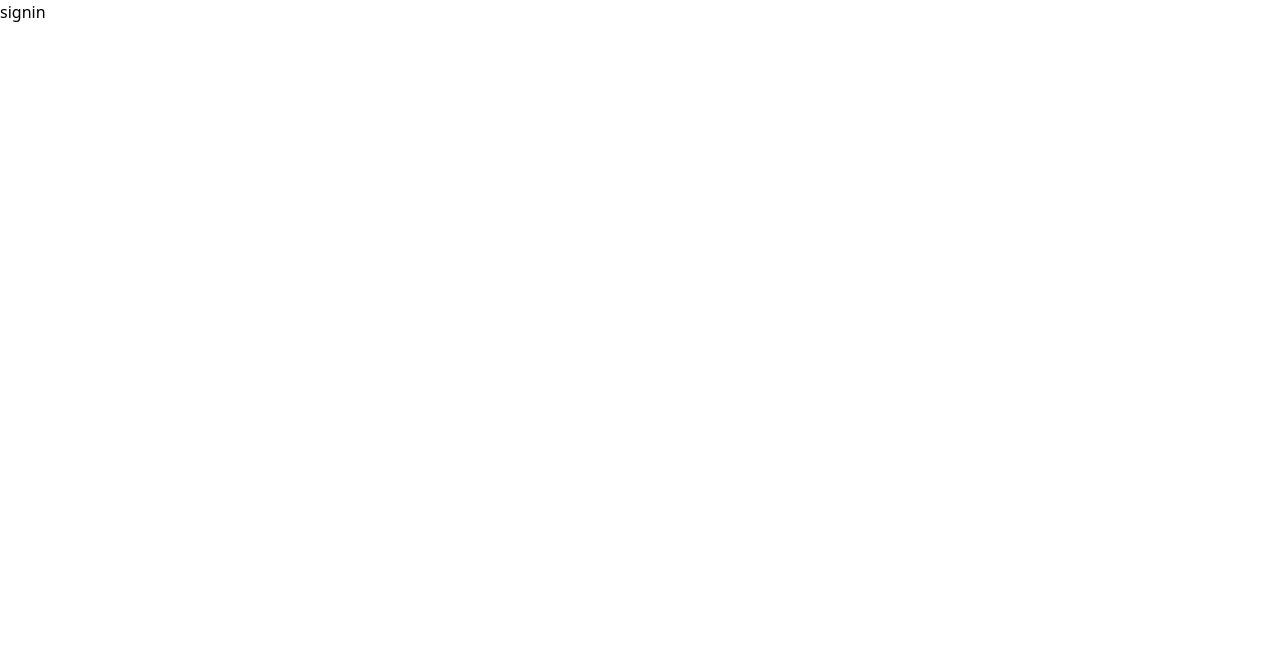
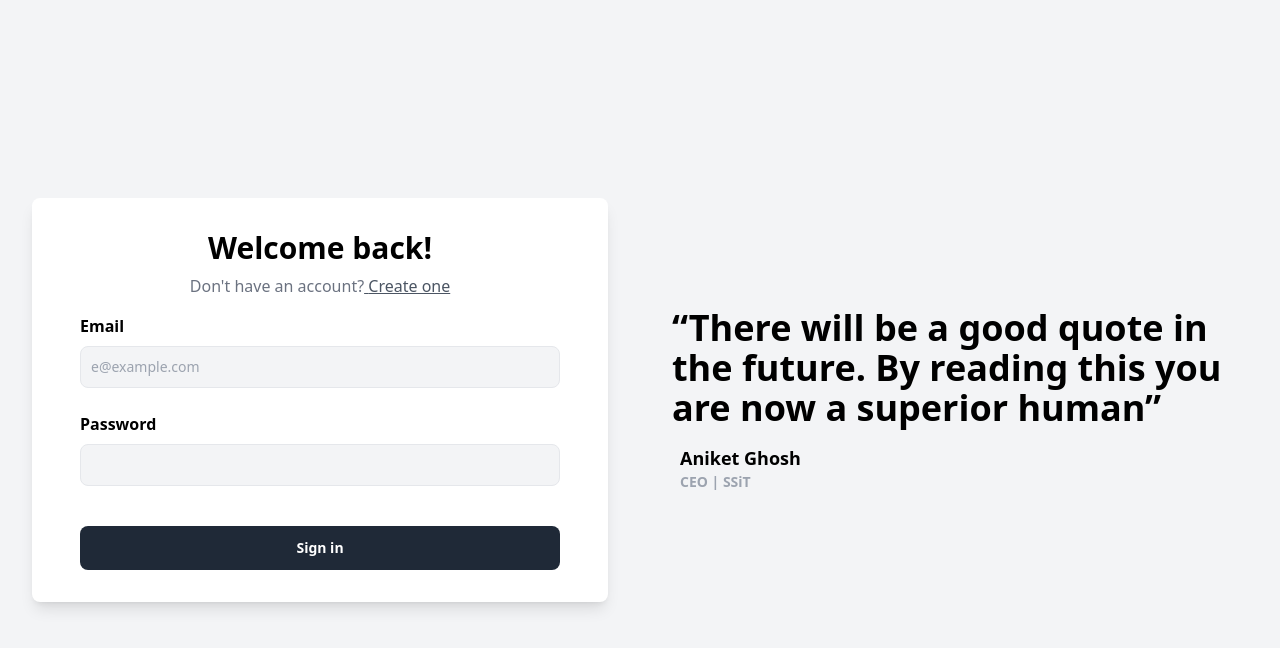
Before and after one commit to aniketh3014/Circuit-Stream, a React (Vite) app in the folder frontend/: page /signin in a window 1280 px wide. Shown: the top 648 px of the page. Built offline with nearby package versions, Linux system fonts and the light colour scheme.

Commit message:
implimented the signin page and improved both page styling

```diff
--- a/frontend/src/components/Auth.tsx
+++ b/frontend/src/components/Auth.tsx
@@ -3,7 +3,7 @@ import { SignupType } from "@aniketh3014/bolg-common/dist/index"
 import { useState } from "react";
 import { AuthInput } from "./AuthInputs"
 
-export const Auth = ({type}: {type: "signin | signup"}) => {
+export const Auth = ({type}: { type: "signup" | "signin" }) => {
 
     const [text, setText] = useState<SignupType>({
         email: "",
@@ -12,25 +12,25 @@ export const Auth = ({type}: {type: "signin | signup"}) => {
     });
 
     return (
-        <div className="flex flex-col justify-center h-screen">
-        <div className="w-full max-w-md mx-auto bg-white rounded-lg shadow-md overflow-hidden md:max-w-xl">
+        <div className="flex flex-col justify-center h-screen bg-gray-100">
+        <div className="w-full max-w-md mx-auto bg-white rounded-lg shadow-lg overflow-hidden md:max-w-xl">
             <div className="md:flex font-ui-sans-serif">
                 <div className="md:w-full">
                     <div className="p-8">
                         <div className="font-bold text-center text-3xl md:font-extrabold">
-                            Create an account
+                            {type === "signup" ? "Create an account" : "Welcome back!"}
                         </div>
                         <div className="text-gray-500 mt-2 text-center">
-                            Already have an account?
-                            <Link className="underline text-gray-600" to={"/signin"}> Login</Link>
+                            {type === "signin" ? "Don't have an account?" : "Already have an account?"}
+                            <Link className="underline text-gray-600" to={type === "signin" ? "/signup" : "/signin"}> {type === "signin" ? "Create one" : "Sign in"} </Link>
                         </div>
-                        <div className="mt-4">
-                            <AuthInput label="Username" placeholder="Enter your username" onChange={(e) =>
+                        <div className="mt-4 px-4">
+                           {type ==="signup" ? <AuthInput label="Username" placeholder="Enter your username" onChange={(e) =>
                                 setText(c => ({
                                     ...c,
                                     username: e.target.value
                                 }))
-                            }/>
+                            }/> : null }
                             <AuthInput label="Email" placeholder="e@example.com" onChange={(e) =>
                                 setText(c => ({
                                     ...c,
@@ -43,7 +43,7 @@ export const Auth = ({type}: {type: "signin | signup"}) => {
                                     password: e.target.value
                                 }))
                             }/>
-                            <button type="button" className="w-full text-white bg-gray-800 hover:bg-gray-900 focus:outline-none focus:ring-2 focus:ring-gray-300 font-medium rounded-lg text-sm px-5 py-3 mt-4">Signup</button>
+                            <button type="button" className="w-full text-white bg-gray-800 hover:bg-gray-900 focus:outline-none focus:ring-2 focus:ring-gray-300 font-semibold rounded-lg text-sm px-5 py-3 mt-4">{type === "signup" ? "Sign up" : "Sign in"}</button>
                         </div>
                     </div>
                 </div>
--- a/frontend/src/pages/Signin.tsx
+++ b/frontend/src/pages/Signin.tsx
@@ -1,5 +1,13 @@
+import { Auth } from "../components/Auth"
+import { Quote } from "../components/Quote"
+
 export const Signin = () => {
-    return <div>
-        signin
+    return <div className="grid lg:grid-cols-2">
+    <div>
+        <Auth type="signin" />
     </div>
+    <div className="invisible lg:visible">
+     <Quote/>
+    </div>
+</div>
 }
--- a/frontend/src/pages/Signup.tsx
+++ b/frontend/src/pages/Signup.tsx
@@ -4,11 +4,10 @@ import { Quote } from "../components/Quote"
 export const Signup = () => {
     return <div className="grid lg:grid-cols-2">
         <div>
-            <Auth />
+            <Auth type="signup" />
         </div>
         <div className="invisible lg:visible">
          <Quote/>
         </div>
-
     </div>
 }
```
